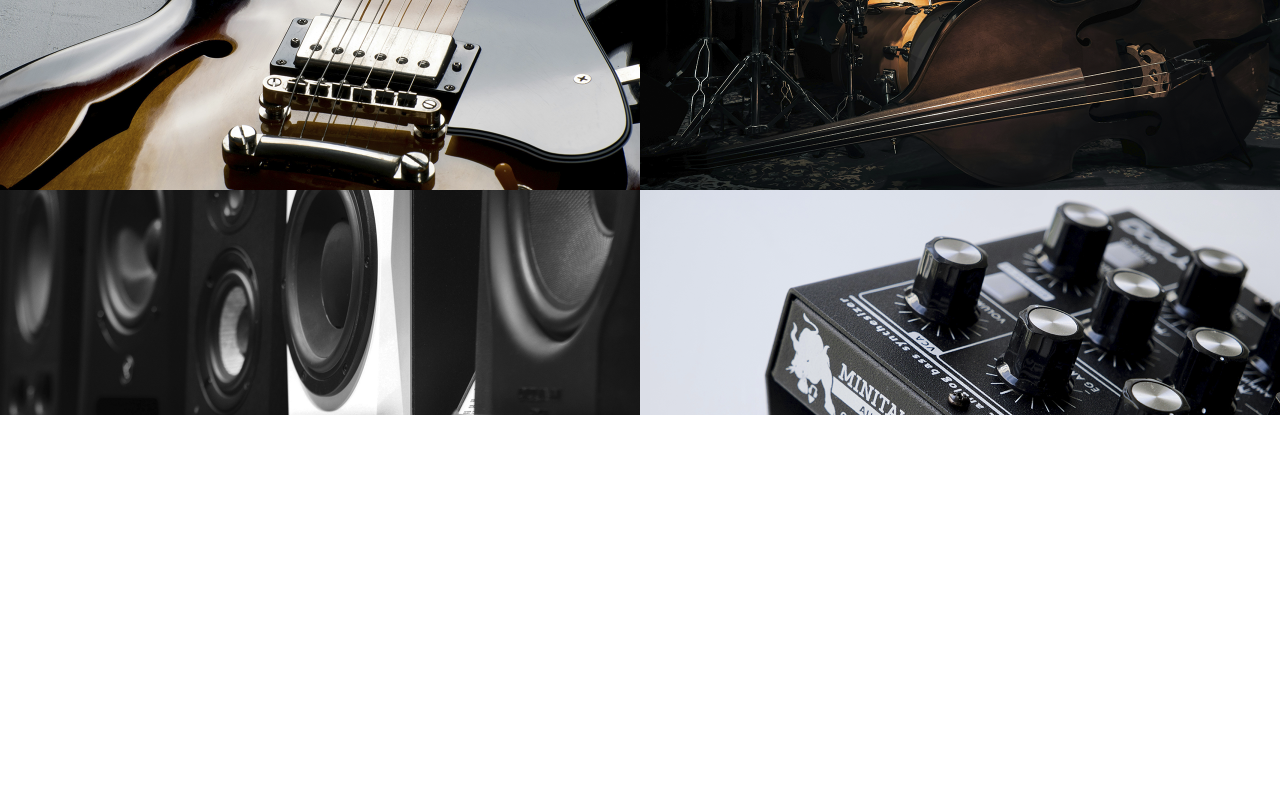
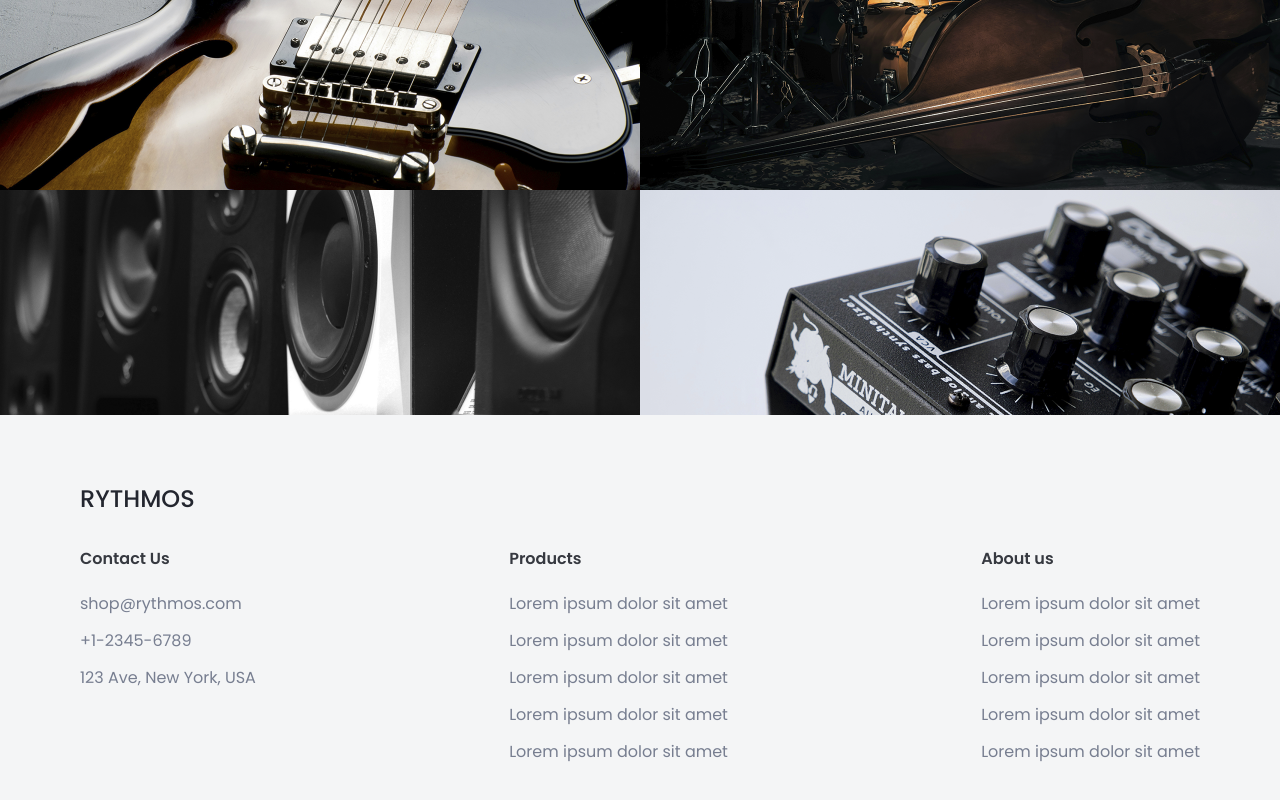
Before and after one commit to WheatSeeds/Rythmos, a React (Vite) app: page /products in a window 1280 px wide. Shown: the part 1028-1828 px from the top of the page. Before the commit the page ends 1443 px from the top, so only its background shows below. Built offline with nearby package versions, Linux system fonts and the light colour scheme.

Commit message:
0.1.1 / Added footer

```diff
--- a/src/App.tsx
+++ b/src/App.tsx
@@ -6,6 +6,7 @@ import "./styles/Filter.css"
 import "./styles/ProductsPage.css"
 import "./styles/Category.css"
 import "./styles/CategoryList.css"
+import "./styles/Footer.css"
 import "./styles/App.css"
 
 import ProductsPage from "./pages/ProductsPage.tsx";
--- a/src/components/Filter/FilterDropdown.tsx
+++ b/src/components/Filter/FilterDropdown.tsx
@@ -3,11 +3,11 @@ import {useEffect, useState} from "react";
 import FilterCheckbox from "./FilterCheckbox.tsx";
 import FilterRadio from "./FilterRadio.tsx";
 import FilterMinMaxPrice from "./FilterMinMaxPrice.tsx";
+import {categories} from "../../data/categories.ts";
 
 type FilterDropdownProps = {
     visible: boolean;
     setDropdownVisible: (visible: boolean) => void;
-    brands: string[];
     loadProducts: (query: string,
                    uuid: string,
                    brandsFilter: string[],
@@ -18,8 +18,8 @@ type FilterDropdownProps = {
     query: string;
 }
 
-const FilterDropdown = ({query, uuid, visible, setDropdownVisible, brands, loadProducts} : FilterDropdownProps) => {
-
+const FilterDropdown = ({query, uuid, visible, setDropdownVisible, loadProducts} : FilterDropdownProps) => {
+    const brands = categories.find(category => category.uuid == uuid)!.brands;
     const [minPriceValue, setMinPriceValue] = useState<number>(1);
     const [maxPriceValue, setMaxPriceValue] = useState<number>(500000);
     const [rangeValue, setRangeValue] = useState<number[]>([minPriceValue, maxPriceValue]);
--- /dev/null
+++ b/src/components/Footer.tsx
@@ -0,0 +1,96 @@
+import {Link} from "react-router";
+
+const Footer = () => {
+    const footerData = [
+        {
+            name: 'Contact Us',
+            links: [
+                {
+                    name: 'shop@rythmos.com',
+                    routeLink: 'mailto:shop@rythmos.com',
+                },
+                {
+                    name: '+1-2345-6789',
+                    routeLink: 'tel:+1-2345-6789'
+                },
+                {
+                    name: '123 Ave, New York, USA',
+                    routeLink: ''
+                },
+            ],
+        },
+        {
+            name: 'Products',
+            links: [
+                {
+                    name: 'Lorem ipsum dolor sit amet',
+                    routeLink: ''
+                },
+                {
+                    name: 'Lorem ipsum dolor sit amet',
+                    routeLink: ''
+                },
+                {
+                    name: 'Lorem ipsum dolor sit amet',
+                    routeLink: ''
+                },
+                {
+                    name: 'Lorem ipsum dolor sit amet',
+                    routeLink: ''
+                },
+                {
+                    name: 'Lorem ipsum dolor sit amet',
+                    routeLink: ''
+                },
+            ],
+        },
+        {
+            name: 'About us',
+            links: [
+                {
+                    name: 'Lorem ipsum dolor sit amet',
+                    routeLink: ''
+                },
+                {
+                    name: 'Lorem ipsum dolor sit amet',
+                    routeLink: ''
+                },
+                {
+                    name: 'Lorem ipsum dolor sit amet',
+                    routeLink: ''
+                },
+                {
+                    name: 'Lorem ipsum dolor sit amet',
+                    routeLink: ''
+                },
+                {
+                    name: 'Lorem ipsum dolor sit amet',
+                    routeLink: ''
+                },
+            ],
+        },
+
+    ]
+
+    return (
+        <footer>
+            <div className="footer-content">
+                <span className="footer-title">RYTHMOS</span>
+                <div className="footer-content-blocks">
+                    {footerData.map((item) => (
+                        <div className="footer-content-block">
+                            <span className="footer-content-block-title">{item.name}</span>
+                            <div className="footer-content-block-links">
+                                {item.links.map((link) => (
+                                    <Link to={link.routeLink}>{link.name}</Link>
+                                ))}
+                            </div>
+                        </div>
+                    ))}
+                </div>
+            </div>
+        </footer>
+    );
+};
+
+export default Footer;
--- a/src/pages/CategoriesPage.tsx
+++ b/src/pages/CategoriesPage.tsx
@@ -4,6 +4,7 @@ import List from "../components/List.tsx";
 import Header from "../components/Header.tsx";
 
 import {categories} from "../data/categories.ts";
+import Footer from "../components/Footer.tsx";
 
 const CategoriesPage = () => {
     return (
@@ -18,6 +19,7 @@ const CategoriesPage = () => {
                     }
                 />
             </main>
+            <Footer/>
         </>
     );
 };
--- a/src/pages/ProductsPage.tsx
+++ b/src/pages/ProductsPage.tsx
@@ -7,7 +7,7 @@ import Product from "../components/Product.tsx";
 import {IProduct} from "../types/types.tsx";
 import {useParams} from "react-router";
 import FilterDropdown from "../components/Filter/FilterDropdown.tsx";
-import {categories} from "../data/categories.ts";
+import Footer from "../components/Footer.tsx";
 
 const ProductsPage = () => {
     const [products, setProducts] = useState([])
@@ -15,9 +15,8 @@ const ProductsPage = () => {
     const [dropdownVisible, setDropdownVisible] = useState(false);
 
     const { uuid } = useParams<string>();
-    const brands = categories.find(category => category.uuid == uuid)!.brands;
 
-    async function loadProducts(query = "", uuid = "",brandsFilter = [], minPrice = 1, maxPrice = 500000, priceFilter = "") {
+    async function loadProducts(query = "", uuid = "",brandsFilter = [''], minPrice = 1, maxPrice = 500000, priceFilter = "") {
         const data = await fetchProducts({query, uuid, brandsFilter, minPrice, maxPrice, priceFilter});
         setProducts(data);
     }
@@ -36,7 +35,6 @@ const ProductsPage = () => {
                         changeHandler={changeHandler}
                     />
                     <FilterDropdown
-                        brands={brands}
                         visible={dropdownVisible}
                         setDropdownVisible={setDropdownVisible}
                         loadProducts={loadProducts}
@@ -52,6 +50,7 @@ const ProductsPage = () => {
                     }
                 />
             </main>
+            <Footer/>
         </>
     );
 };
--- a/src/styles/Category.css
+++ b/src/styles/Category.css
@@ -1,5 +1,6 @@
 .category-item{
     width: 100%;
+    max-width: 720px;
     height: 225px;
     background-color: #000000;
     overflow: hidden;
--- a/src/styles/CategoryList.css
+++ b/src/styles/CategoryList.css
@@ -2,7 +2,9 @@
     display: grid;
     grid-template-columns: repeat(2, 50%);
     flex-direction: column;
+    justify-content: center;
     width: 100%;
+    max-width: 1440px;
 }
 
 main{
--- /dev/null
+++ b/src/styles/Footer.css
@@ -0,0 +1,45 @@
+footer{
+    height: 415px;
+    background-color: #F4F5F6;
+    display: flex;
+    align-items: center;
+    justify-content: center;
+}
+.footer-content-block{
+    display: flex;
+    flex-direction: column;
+    gap: 20px;
+    width: max-content;
+}
+.footer-content-block-links{
+    display: flex;
+    flex-direction: column;
+    gap: 12px;
+    font-size: 16px;
+    font-family: "Poppins", sans-serif;
+    font-weight: 400;
+}
+.footer-content-block-title{
+    font-weight: 600;
+    font-size: 16px;
+    font-family: "Poppins", sans-serif;
+    color: #363940;
+}
+.footer-title{
+    color: #23262F;
+    font-size: 24px;
+    font-family: "Poppins", sans-serif;
+    font-weight: 500;
+    grid-column: 1 / 4;
+}
+.footer-content-blocks{
+    display: flex;
+    justify-content: space-between;
+}
+.footer-content{
+    gap: 30px;
+    width: 100%;
+    max-width: 1120px;
+    display: flex;
+    flex-direction: column;
+}
```
